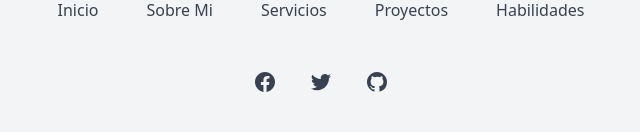
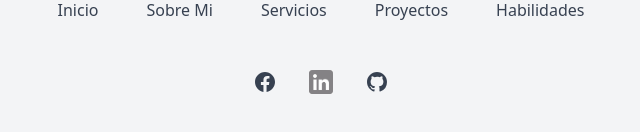
Before and after one commit to Adrian1jr/portfolioreact, a React (Vite) app: page / in a window 1280 px wide. Shown: the part 5404-5536 px from the top of the page, without its empty margins (319-959 px from the left). Built offline with nearby package versions, Linux system fonts and the light colour scheme.

Commit message:
Change text on about section and added links on the footer

```diff
--- a/src/assets/barrelimg.js
+++ b/src/assets/barrelimg.js
@@ -10,3 +10,4 @@ export { default as calculator } from "./projects/calculator.svg";
 export { default as ascar } from "./projects/ascar.svg";
 export { default as cv } from "./cv.pdf";
 export { default as about } from "./about.svg";
+export { default as linkedinicon } from "./linkedin.jfif";
--- a/src/pages/Footer/Footer.jsx
+++ b/src/pages/Footer/Footer.jsx
@@ -1,5 +1,5 @@
 import { Link } from "react-scroll";
-import { logo } from "../../assets/barrelimg";
+import { logo, linkedinicon } from "../../assets/barrelimg";
 
 export default function Footer() {
   return (
@@ -72,7 +72,7 @@ export default function Footer() {
           <ul className="mt-12 flex justify-center gap-6 md:gap-8">
             <li>
               <a
-                href="https://github.com/Adrian1jr"
+                href="https://www.facebook.com/adrian.tapiaherrera/"
                 rel="noreferrer"
                 target="_blank"
                 className="text-gray-700 transition hover:text-gray-700/75"
@@ -95,26 +95,24 @@ export default function Footer() {
 
             <li>
               <a
-                href="/"
+                href="https://www.linkedin.com/in/adri%C3%A1n-tapia-herrera-289265250/"
                 rel="noreferrer"
                 target="_blank"
                 className="text-gray-700 transition hover:text-gray-700/75"
               >
-                <span className="sr-only">Twitter</span>
-                <svg
+                <span className="sr-only">Linkedin</span>
+
+                <img
                   className="h-6 w-6"
-                  fill="currentColor"
-                  viewBox="0 0 24 24"
-                  aria-hidden="true"
-                >
-                  <path d="M8.29 20.251c7.547 0 11.675-6.253 11.675-11.675 0-.178 0-.355-.012-.53A8.348 8.348 0 0022 5.92a8.19 8.19 0 01-2.357.646 4.118 4.118 0 001.804-2.27 8.224 8.224 0 01-2.605.996 4.107 4.107 0 00-6.993 3.743 11.65 11.65 0 01-8.457-4.287 4.106 4.106 0 001.27 5.477A4.072 4.072 0 012.8 9.713v.052a4.105 4.105 0 003.292 4.022 4.095 4.095 0 01-1.853.07 4.108 4.108 0 003.834 2.85A8.233 8.233 0 012 18.407a11.616 11.616 0 006.29 1.84" />
-                </svg>
+                  src={linkedinicon}
+                  alt="linkedin icon"
+                ></img>
               </a>
             </li>
 
             <li>
               <a
-                href="/"
+                href="https://github.com/Adrian1jr"
                 rel="noreferrer"
                 target="_blank"
                 className="text-gray-700 transition hover:text-gray-700/75"
--- a/src/pages/about/About.jsx
+++ b/src/pages/about/About.jsx
@@ -18,14 +18,14 @@ export default function About() {
                 Sobre Mí
               </p>
               <h4 className="mt-2 text-2xl font-extrabold leading-8 text-gray-900 dark:text-white sm:text-3xl sm:leading-9">
-                Adrian Tapia Herrera - Front End Developer
+                Hola! Soy Adrian Tapia Herrera 👋
               </h4>
               <p className="mt-4 text-lg leading-6 text-gray-500 dark:text-gray-300">
-                Mi nombre es Adrian Tapia Herrera y soy un desarrollador front
-                end con experiencia en <b>Angular y React</b>. He trabajado en
-                varios proyectos utilizando estas tecnologías, y tengo una buena
-                comprensión de cómo integrarlas para crear aplicaciones web
-                robustas y escalables.
+                Desarrollador <b>front end</b> con experiencia en {""}
+                <b>Angular y React</b>. He trabajado en varios proyectos
+                utilizando estas tecnologías, y tengo una buena comprensión de
+                cómo integrarlas para crear aplicaciones web robustas y
+                escalables.
               </p>
 
               <p className="mt-4 text-lg leading-6 text-gray-500 dark:text-gray-300">
```
Also changed, not shown: src/assets/linkedin.jfif (added).
